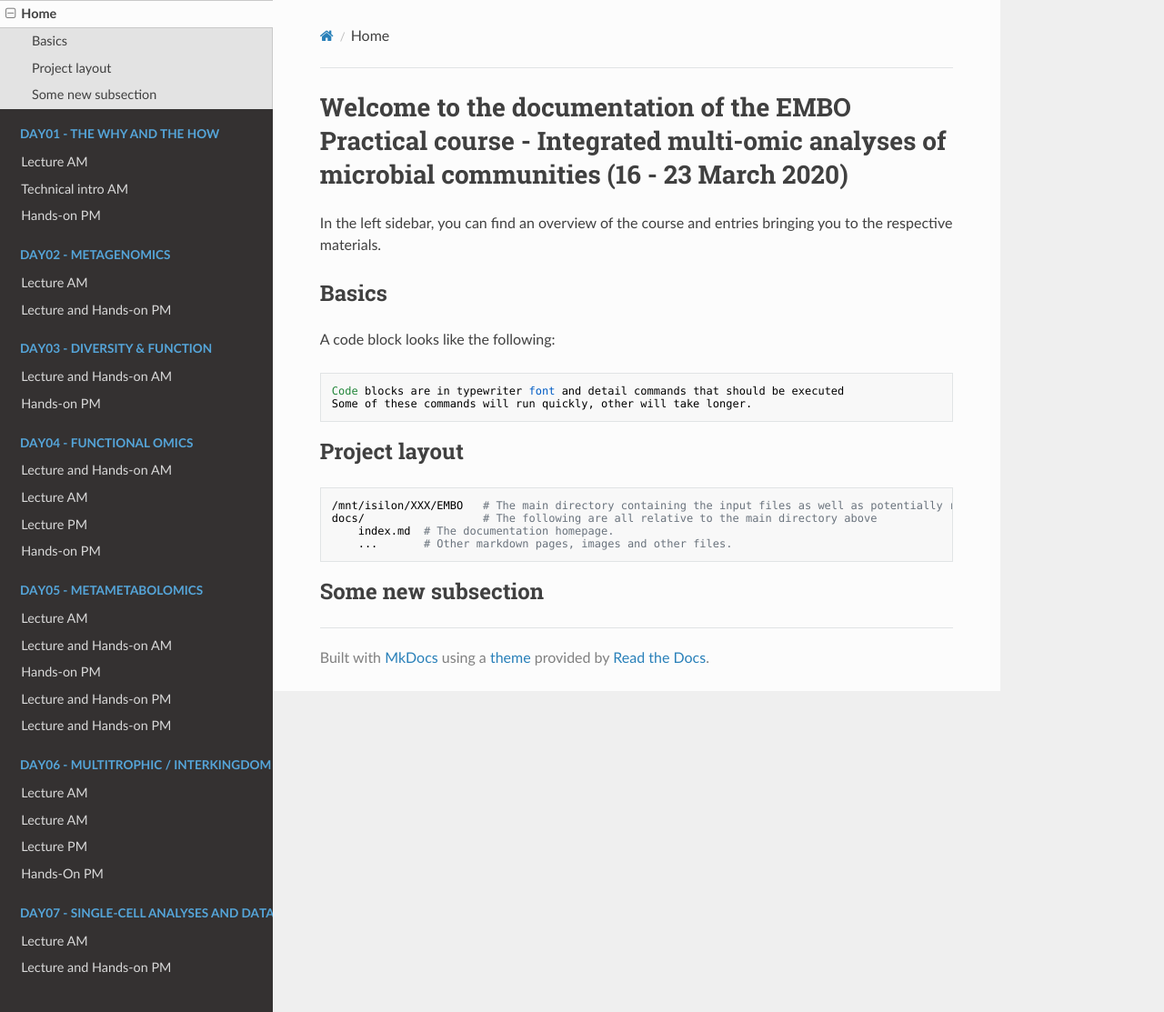
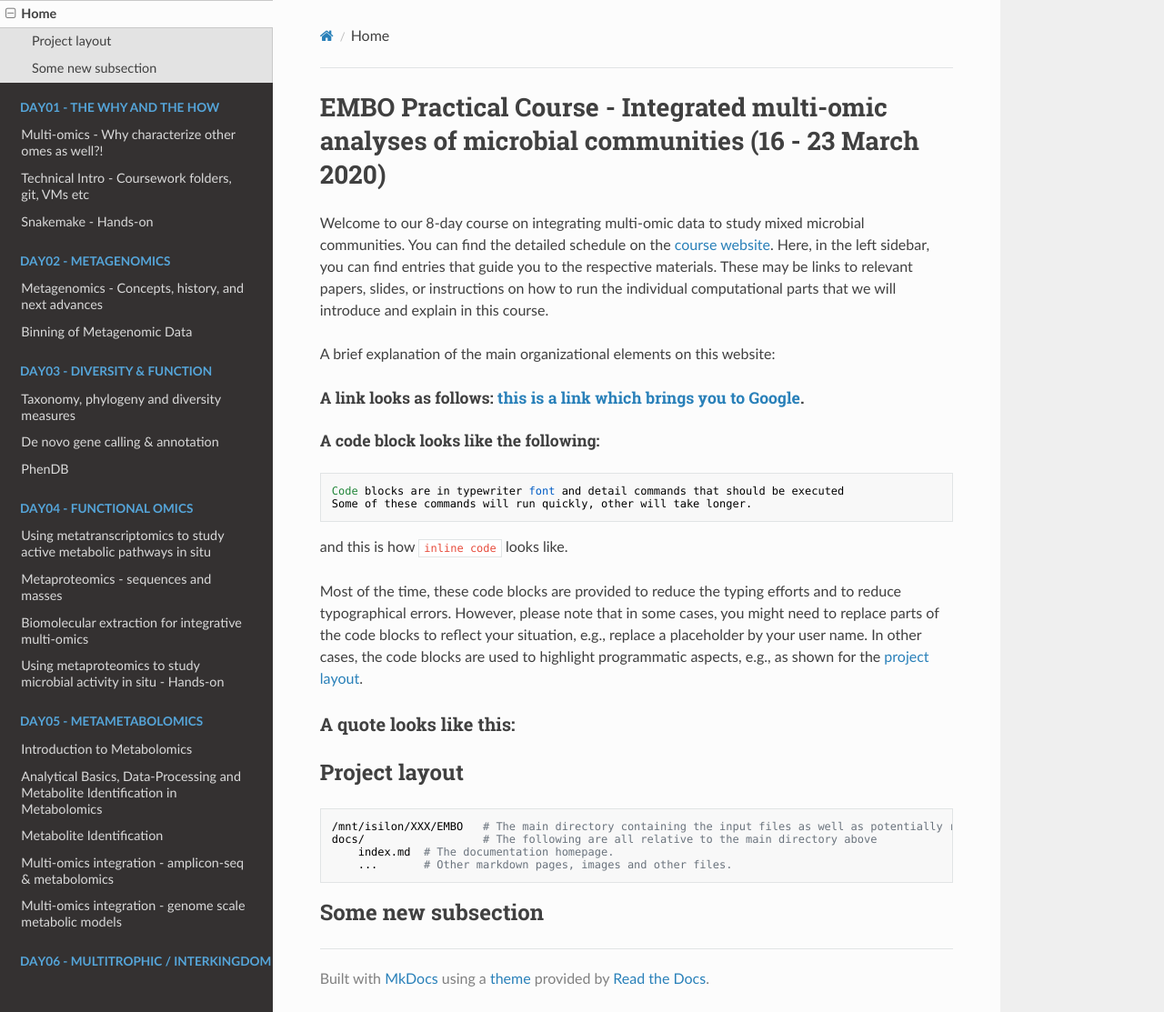
Before and after one commit to claczny/rtd-mkdocs-test, an MkDocs documentation site: the page built from docs/index.md, in a window 1280 px wide and 1113 px high. Shown: the whole window at 91% size. Built offline with MkDocs 1.6.1, drawn with Linux system fonts in a browser that asks for light colours; nearby versions of some CDN libraries; old or Windows-style settings are respelled for this version of MkDocs.

Commit message:
Adjust session names according to schedule.

````diff
--- a/docs/index.md
+++ b/docs/index.md
@@ -1,14 +1,27 @@
-# Welcome to the documentation of the EMBO Practical course - Integrated multi-omic analyses of microbial communities (16 - 23 March 2020)
+# EMBO Practical Course - Integrated multi-omic analyses of microbial communities (16 - 23 March 2020)
 
-In the left sidebar, you can find an overview of the course and entries bringing you to the respective materials.
+Welcome to our 8-day course on integrating multi-omic data to study mixed microbial communities.
+You can find the detailed schedule on the [course website](https://meetings.embo.org/event/20-microbial-communities#Programme).
+Here, in the left sidebar, you can find entries that guide you to the respective materials.
+These may be links to relevant papers, slides, or instructions on how to run the individual computational parts that we will introduce and explain in this course.
 
-## Basics
+A brief explanation of the main organizational elements on this website:
 
-A code block looks like the following:
+##### A link looks as follows: [this is a link which brings you to Google](https://www.google.com).
+##### A code block looks like the following:
 ```
 Code blocks are in typewriter font and detail commands that should be executed
 Some of these commands will run quickly, other will take longer.
 ```
+and this is how `inline code` looks like.
+
+Most of the time, these code blocks are provided to reduce the typing efforts and to reduce typographical errors.
+However, please note that in some cases, you might need to replace parts of the code blocks to reflect your situation, e.g., replace a placeholder by your user name.
+In other cases, the code blocks are used to highlight programmatic aspects, e.g., as shown for the [project layout](#project-layout).
+
+
+### A quote looks like this:
+
 
 ## Project layout
 
--- a/mkdocs.yml
+++ b/mkdocs.yml
@@ -1,38 +1,44 @@
-site_name: EMBO Practical Course - Integrated multi-omic analyses of microbial communities
-pages:
+site_name: EMBO Practical Course 2020 - Integrated multi-omic analyses of microbial communities
+
+nav:
 - Home: 'index.md'
 - Day01 - The Why and the How:
-    - Lecture AM: 'day01/multiomics_why.md'
-    - Technical intro AM: 'technical_intro.md'
-    - Hands-on PM: 'snakemake.md'
+    - Multi-omics - Why characterize other omes as well?!: 'day01/multiomics_why.md'
+    - Technical Intro - Coursework folders, git, VMs etc: 'day01/technical_intro.md'
+    - Snakemake - Hands-on: 'day01/nakemake.md'
 - Day02 - Metagenomics:
-    - Lecture AM: 'day02/concepts-history-next_steps-assembly.md'
-    - Lecture and Hands-on PM: 'day02/binning.md'
+    - Metagenomics - Concepts, history, and next advances: 'day02/concepts-history-next_steps-assembly.md'
+    - Binning of Metagenomic Data: 'day02/binning.md'
 - Day03 - Diversity & function:
-    - Lecture and Hands-on AM: 'day03/taxonomy-gene_calling-annotation.md'
-    - Hands-on PM: 'day03/phendb.md'
+    - Taxonomy, phylogeny and diversity measures: 'day03/taxonomy-gene_calling-annotation.md'
+    - De novo gene calling & annotation: 'day03/de_novo_gene_calling-annotation.md'
+    - PhenDB: 'day03/phendb.md'
 - Day04 - Functional omics:
-    - Lecture and Hands-on AM: 'day04/metatranscriptomics.md'
-    - Lecture AM: 'day04/metaproteomics.md'
-    - Lecture PM: 'day04/biomolecular_extractions.md'
-    - Hands-on PM: 'day04/metatranscriptomics_handson.md'
+    - Using metatranscriptomics to study active metabolic pathways in situ: 'day04/metatranscriptomics.md'
+    - Metaproteomics - sequences and masses: 'day04/metaproteomics.md'
+    - Biomolecular extraction for integrative multi-omics: 'day04/biomolecular_extractions.md'
+    - Using metaproteomics to study microbial activity in situ - Hands-on: 'day04/metatranscriptomics_handson.md'
 - Day05 - Metametabolomics:
-    - Lecture AM: 'day05/intro_metabolomics.md'
-    - Lecture and Hands-on AM: "day05/analytical_vasica-data_processing-metabolite_identification.md"
-    - Hands-on PM: 'day05/metabolite_identification.md'
-    - Lecture and Hands-on PM: 'day05/multi_omics-gene_centric_view.md'
-    - Lecture and Hands-on PM: 'day05/multi_omics-genome_centric_view.md'
+    - Introduction to Metabolomics: 'day05/intro_metabolomics.md'
+    - Analytical Basics, Data-Processing and Metabolite Identification in Metabolomics: "day05/analytical_vasica-data_processing-metabolite_identification.md"
+    - Metabolite Identification: 'day05/metabolite_identification.md'
+    - Multi-omics integration - amplicon-seq & metabolomics: 'day05/amplicon_seq-metabolomics.md'
+    - Multi-omics integration - genome scale metabolic models: 'day05/multi_omics-genome_centric_view.md'
 - Day06 - Multitrophic / Interkingdom interactions:
-    - Lecture AM: 'day06/archaea.md'
-    - Lecture AM: 'day06/microbe_host_interaction.md'
-    - Lecture PM: 'day06/virus_host_interaction.md'
-    - Hands-On PM: 'day06/vogdb_effectivedb.md'
+    - Archaea and microbe/host interactions: 'day06/archaea.md'
+    - Microbe and Host interaction, EffectiveDB: 'day06/microbe_host_interaction.md'
+    - Virus and Host interaction, VogDB: 'day06/virus_host_interaction.md'
 - Day07 - Single-cell analyses and data integration:
-    - Lecture AM: 'day07/single_cell.md'
-    - Lecture and Hands-on PM: 'day07/normalisation_of_mda_data.md'
-    - Hands-on PM: 'day07/multi_omic_data_integration.md'
+    - Single-cell resolution of mixed microbial communities: 'day07/single_cell.md'
+    - Normalisation of MDA data: 'day07/normalisation_of_mda_data.md'
+    - Multi-Omic Data Integration in R: 'day07/multi_omic_data_integration.md'
+    - Multi-omics integration - gene centric view: 'day05/multi_omics-gene_centric_view.md'
 - Day08 - Microbial ecology & network inference:
-    - Lecture AM: 'day08/community_assembly_and_functioning.md'
-    - Lecture AM: 'day08/inference_and_analysis_of_microbial_networks.md'
-    - Hands-on AM: 'day08/inference_and_analysis_of_microbial_networks_applied.md'
+    - Community assembly and functioning in microbial ecology: 'day08/community_assembly_and_functioning.md'
+    - Inference and analysis of microbial networks: 'day08/inference_and_analysis_of_microbial_networks.md'
+    - Inference and analysis of microbial networks - Hands-on: 'day08/inference_and_analysis_of_microbial_networks_applied.md'
+
 theme: readthedocs
+markdown_extensions:
+    - toc:
+        toc_depth: 2
````
